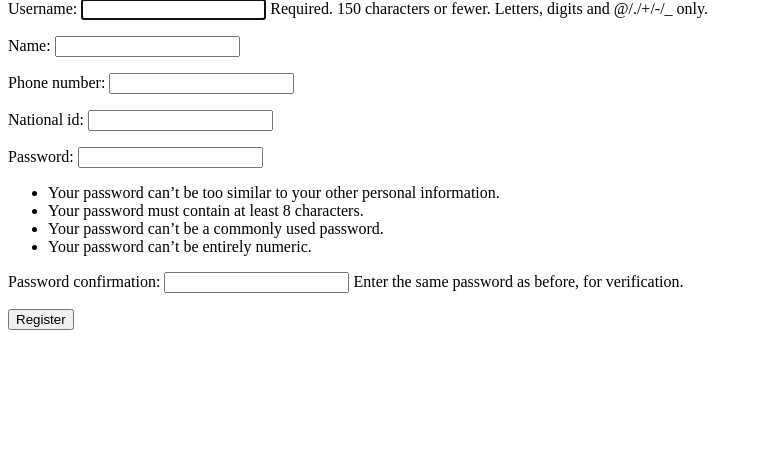
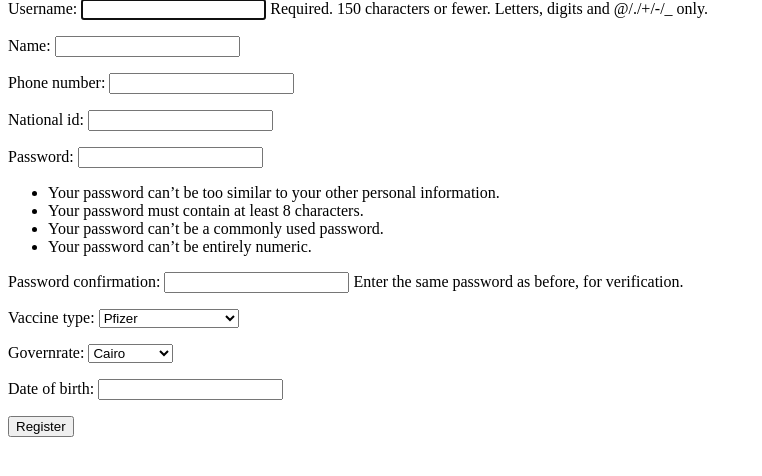
Before and after one commit to Demo-23home/Vaccine-Reservation-System, a Django app: page /register/ in a window 1280 px wide. Shown: the part 67-543 px from the top of the page, without its empty margins (0-762 px from the left). Run offline with Django 4.2, Linux system fonts and the light colour scheme.

Commit message:
adding vacc_type,governrate

```diff
--- a/register/forms.py
+++ b/register/forms.py
@@ -4,10 +4,33 @@ from .models import UserProfile
 from django.contrib.auth.models import User
 
 class RegistrationForm(UserCreationForm):
+
+    VACCINE_CHOICES = [
+        ('pfizer', 'Pfizer'),
+        ('moderna', 'Moderna'),
+        ('johnson', 'Johnson & Johnson'),
+        ('astrazeneca', 'AstraZeneca'),
+    ]
+
+
+    GOVERNORATE_CHOICES = [
+        ('Cairo', 'Cairo'),
+        ('Alexandria', 'Alexandria'),
+        ('Luxor', 'Luxor'),
+        ('Aswan', 'Aswan'),
+        ('Mansoura', 'Mansoura'),
+        ('Damietta', 'Damietta'),
+    ]
+
     name = forms.CharField(max_length=100)
     phone_number = forms.CharField(max_length=20)
     national_id = forms.CharField(max_length=20)
+    vaccine_type = forms.ChoiceField(choices=VACCINE_CHOICES)
+    governrate = forms.ChoiceField(choices=GOVERNORATE_CHOICES)
+    date_of_birth = forms.DateField()
+
+
 
     class Meta:
         model = User
-        fields = ('username', 'name', 'phone_number', 'national_id', 'password1', 'password2')
+        fields = ('username', 'name', 'phone_number','national_id', 'password1', 'password2')
--- a/register/templates/register/profile.html
+++ b/register/templates/register/profile.html
@@ -1,4 +1,6 @@
 <h1>Profile</h1>
     <p>Name: {{ user_profile.name }}</p>
     <p>Phone number: {{ user_profile.phone_number }}</p>
-    <p>Another phone number: {{ user_profile.another_phone_number }}</p>
+    <p>National ID: {{ user_profile.national_id }}</p>
+    <p>vaccine type: {{ user_profile.vaccine_type }}</p>
+    <p>Governrate: {{ user_profile.governrate }}</p>
--- a/register/views.py
+++ b/register/views.py
@@ -8,7 +8,7 @@ def register(request):
         form = RegistrationForm(request.POST)
         if form.is_valid():
             user = form.save()
-            profile = UserProfile(user=user, name=form.cleaned_data['name'], phone_number=form.cleaned_data['phone_number'], national_id=form.cleaned_data['national_id'])
+            profile = UserProfile(user=user, name=form.cleaned_data['name'], phone_number=form.cleaned_data['phone_number'], national_id=form.cleaned_data['national_id'],vaccine_type = form.cleaned_data['vaccine_type'],governrate=form.cleaned_data['governrate'])
             profile.save()
             return redirect('login')
     else:
@@ -42,4 +42,4 @@ from django.shortcuts import render
 @login_required
 def profile(request):
     user_profile = UserProfile.objects.get(user=request.user)
-    return render(request, 'profile.html', {'user_profile': user_profile})
+    return render(request, 'register/profile.html', {'user_profile': user_profile})
```
Also changed, not shown: register/models.py (+16 -1 lines), db.sqlite3, register/migrations/0004_userprofile_governrate_userprofile_vaccine_type.py (added).
